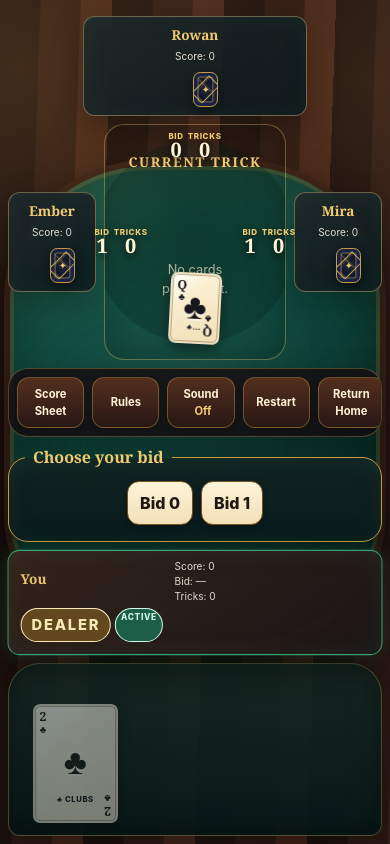
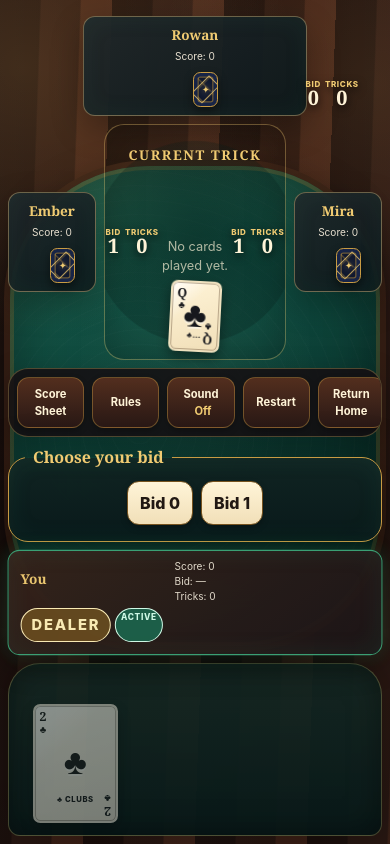
Before and after one commit to DenzelJohnson/wizard-card-game, a React (Vite) app: page / in a window 390 px wide. Both pictures are taken after a click on the button 195 px from the left and 368 px from the top of the page. Built offline with nearby package versions, Linux system fonts and the light colour scheme.

Commit message:
test: cover Medium mode and responsive table

```diff
--- a/src/components/TrickArea.tsx
+++ b/src/components/TrickArea.tsx
@@ -24,7 +24,7 @@ export function TrickArea({
   return (
     <section className="trick-area" aria-labelledby="current-trick-heading">
       <h2 id="current-trick-heading">Current trick</h2>
-      <div className="trick-area__surface">
+      <div className={`trick-area__surface trick-area__surface--dealer-${dealerPosition}`}>
         {revealedUpCard === null ? null : (
           <div
             className={`face-up-card face-up-card--${dealerPosition}`}
--- a/src/styles/table.css
+++ b/src/styles/table.css
@@ -221,7 +221,7 @@
 .seat-table-stats strong { font-family: var(--font-display); font-size: clamp(1.55rem, 2.7vw, 2.25rem); }
 .player-seat--left .seat-table-stats { inset-block-start: 50%; inset-inline-end: -5.2rem; transform: translateY(-50%); }
 .player-seat--right .seat-table-stats { inset-block-start: 50%; inset-inline-start: -5.2rem; transform: translateY(-50%); }
-.player-seat--top .seat-table-stats { inset-block-end: -3.8rem; inset-inline-start: 50%; transform: translateX(-50%); }
+.player-seat--top .seat-table-stats { inset-block-end: 1rem; inset-inline-end: -6.2rem; }
 
 .trick-area {
   z-index: var(--z-table);
@@ -262,6 +262,11 @@
   padding: 2.3rem 4.8rem;
 }
 
+.trick-area__surface--dealer-top .trick-area__current { padding-block-start: 5.4rem; }
+.trick-area__surface--dealer-bottom .trick-area__current { padding-block-end: 5.4rem; }
+.trick-area__surface--dealer-left .trick-area__current { padding-inline-start: 5.4rem; }
+.trick-area__surface--dealer-right .trick-area__current { padding-inline-end: 5.4rem; }
+
 .trick-area__current > p {
   margin: 0;
   color: rgb(255 244 216 / 68%);
@@ -275,7 +280,7 @@
   place-items: center;
 }
 
-.face-up-card--top { inset-block-start: 0; inset-inline-start: 50%; transform: translate(-50%, -18%) rotate(-3deg); }
+.face-up-card--top { inset-block-start: 0; inset-inline-start: 50%; transform: translateX(-50%) rotate(-3deg); }
 .face-up-card--right { inset-block-start: 50%; inset-inline-end: 0; transform: translate(18%, -50%) rotate(5deg); }
 .face-up-card--bottom { inset-block-end: 0; inset-inline-start: 50%; transform: translate(-50%, 18%) rotate(3deg); }
 .face-up-card--left { inset-block-start: 50%; inset-inline-start: 0; transform: translate(-18%, -50%) rotate(-5deg); }
@@ -548,9 +553,9 @@
   .seat-table-stats { gap: var(--space-1); }
   .seat-table-stats small { font-size: 0.5rem; }
   .seat-table-stats strong { font-size: 1.25rem; }
-  .player-seat--left .seat-table-stats { inset-inline-end: -3.3rem; }
-  .player-seat--right .seat-table-stats { inset-inline-start: -3.3rem; }
-  .player-seat--top .seat-table-stats { inset-block-end: -2.8rem; }
+  .player-seat--left .seat-table-stats { inset-inline-end: -4rem; }
+  .player-seat--right .seat-table-stats { inset-inline-start: -4rem; }
+  .player-seat--top .seat-table-stats { inset-block-end: 0.45rem; inset-inline-end: -3.3rem; }
 
   .hidden-card-stack {
     inline-size: min(100%, 5.5rem);
@@ -564,6 +569,10 @@
     grid-template-columns: 1fr;
   }
   .trick-area__current { padding: 2rem 3rem; }
+  .trick-area__surface--dealer-top .trick-area__current { padding-block-start: 4rem; }
+  .trick-area__surface--dealer-bottom .trick-area__current { padding-block-end: 4rem; }
+  .trick-area__surface--dealer-left .trick-area__current { padding-inline-start: 3.4rem; }
+  .trick-area__surface--dealer-right .trick-area__current { padding-inline-end: 3.4rem; }
   .face-up-card .playing-card { --card-inline: clamp(2.9rem, 13vw, 3.7rem); }
   .face-up-card__trump-suit { inline-size: 1.55rem; font-size: 0.9rem; }
   .trick-area__plays { gap: var(--space-1); }
@@ -595,6 +604,7 @@
 @media (max-width: 23rem) {
   .game-table { grid-template-columns: minmax(0, 0.55fr) minmax(8rem, 1.6fr) minmax(0, 0.55fr); }
   .game-menu { grid-template-columns: repeat(5, 4.1rem); }
+  .player-seat--top .seat-table-stats { inset-inline-end: -2.8rem; }
 }
 
 /* Result screens replace the spatial table. Keep this definitive rule after every
```
Also changed, not shown: 1 other file (tests, documents, lock files or other folders).
